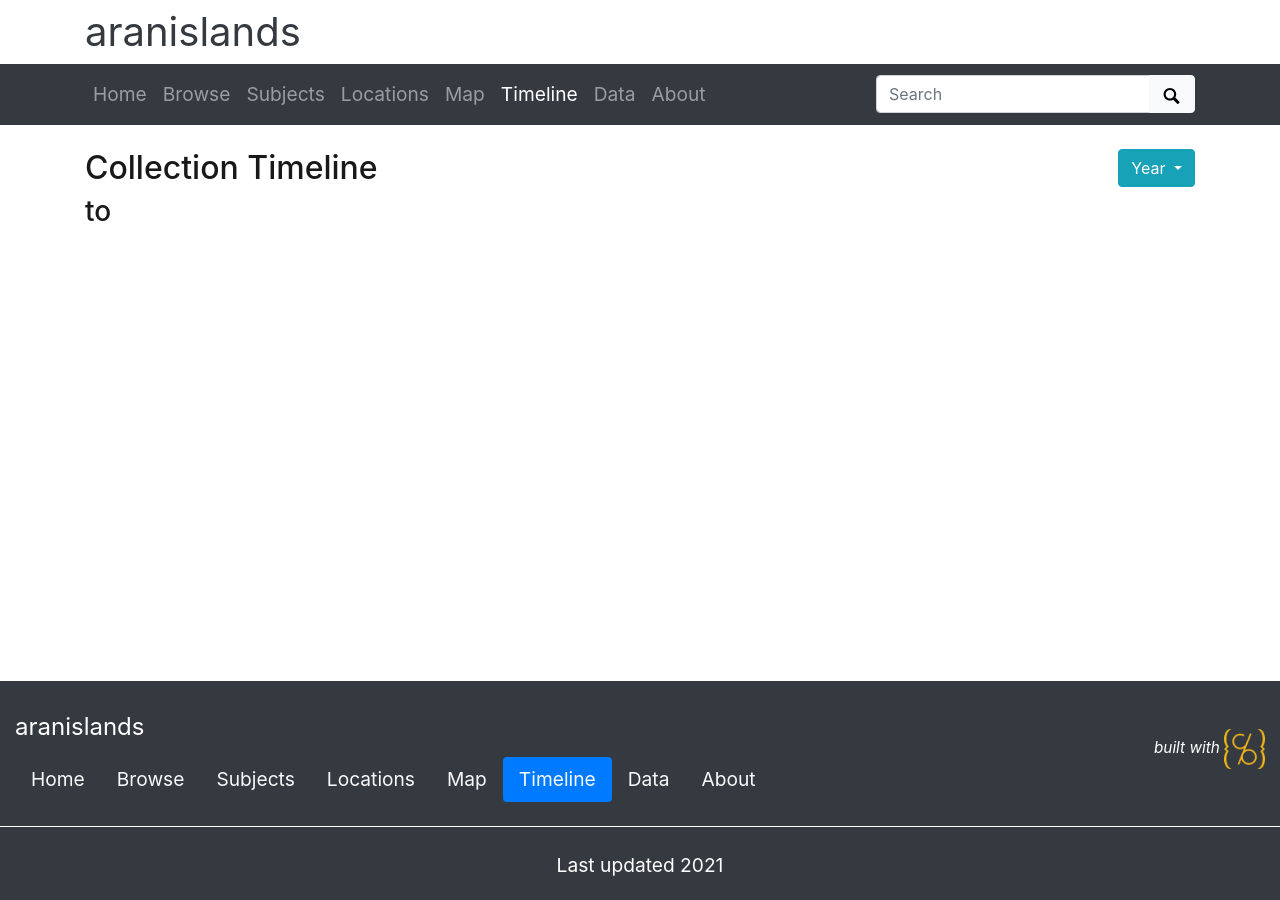
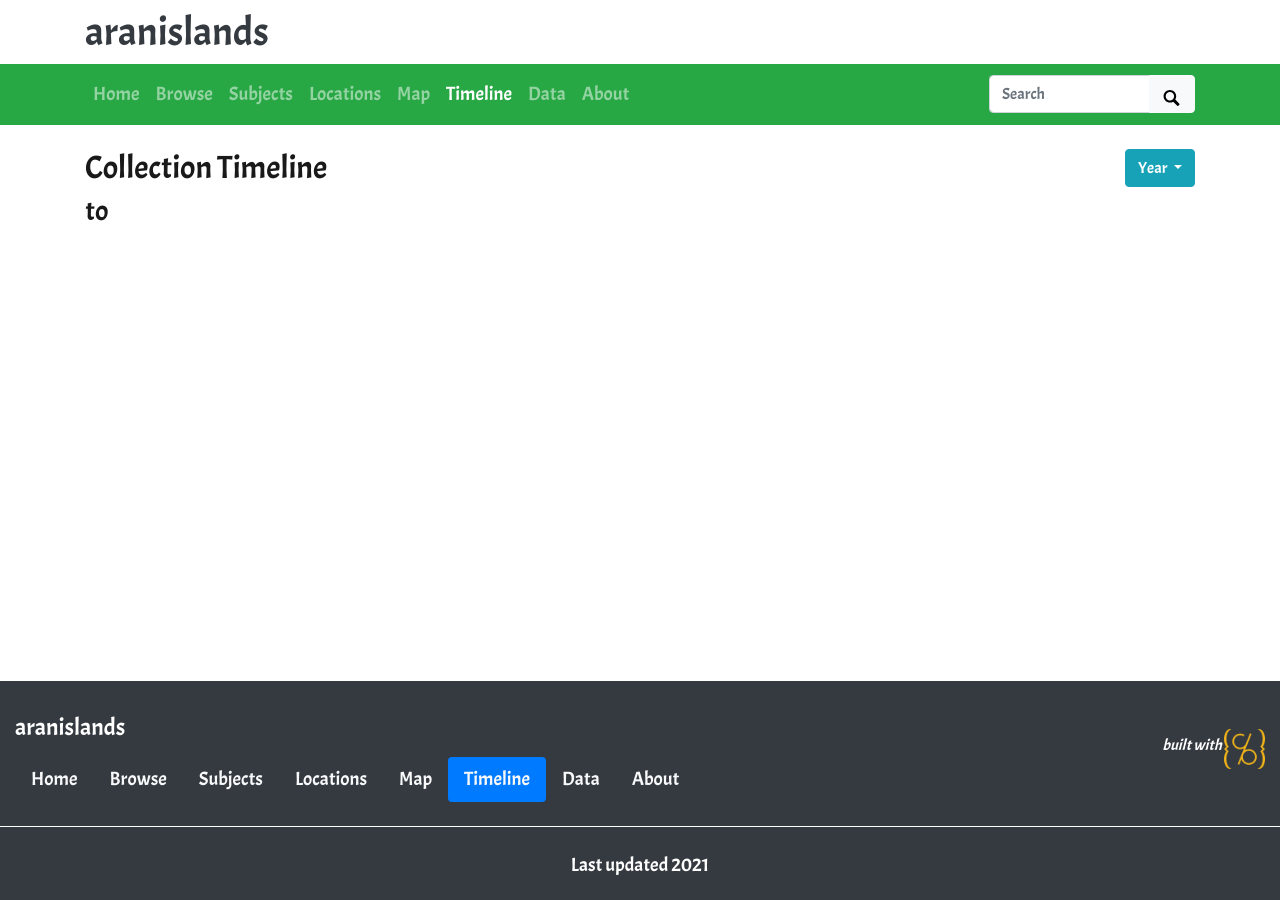
Before and after one commit to annhanlon/aranislands, a Jekyll site: the page built from pages/timeline.md, in a window 1280 px wide. Built offline with Jekyll 4.4.1, drawn with Linux system fonts in a browser that asks for light colours.

Commit message:
updated fonts code and navbar

```diff
--- a/_data/theme.yml
+++ b/_data/theme.yml
@@ -72,7 +72,7 @@ metadata-facets-fields: "subject,creator,format"
 navbar-color: navbar-dark
 # navbar background color
 # Choose from bg-primary, bg-secondary, bg-success, bg-danger, bg-warning, bg-info, bg-light, bg-dark, bg-white
-navbar-background: bg-dark
+navbar-background: bg-success
 
 # BOOTSWATCH THEMES
 # You can replace the standard Bootstrap theme with a Bootswatch (https://github.com/thomaspark/bootswatch) option
@@ -83,5 +83,5 @@ bootswatch: # leave blank or comment out for plain bootstrap
 base-font-size: 1.2em
 text-color: "#191919"
 link-color: "#17a2b8"
-base-font-family: # comment out for bootstrap defaults. e.g. Roboto
+base-font-family: Acme
 font-cdn: <link href="https://fonts.googleapis.com/css2?family=Acme&display=swap" rel="stylesheet">
```
